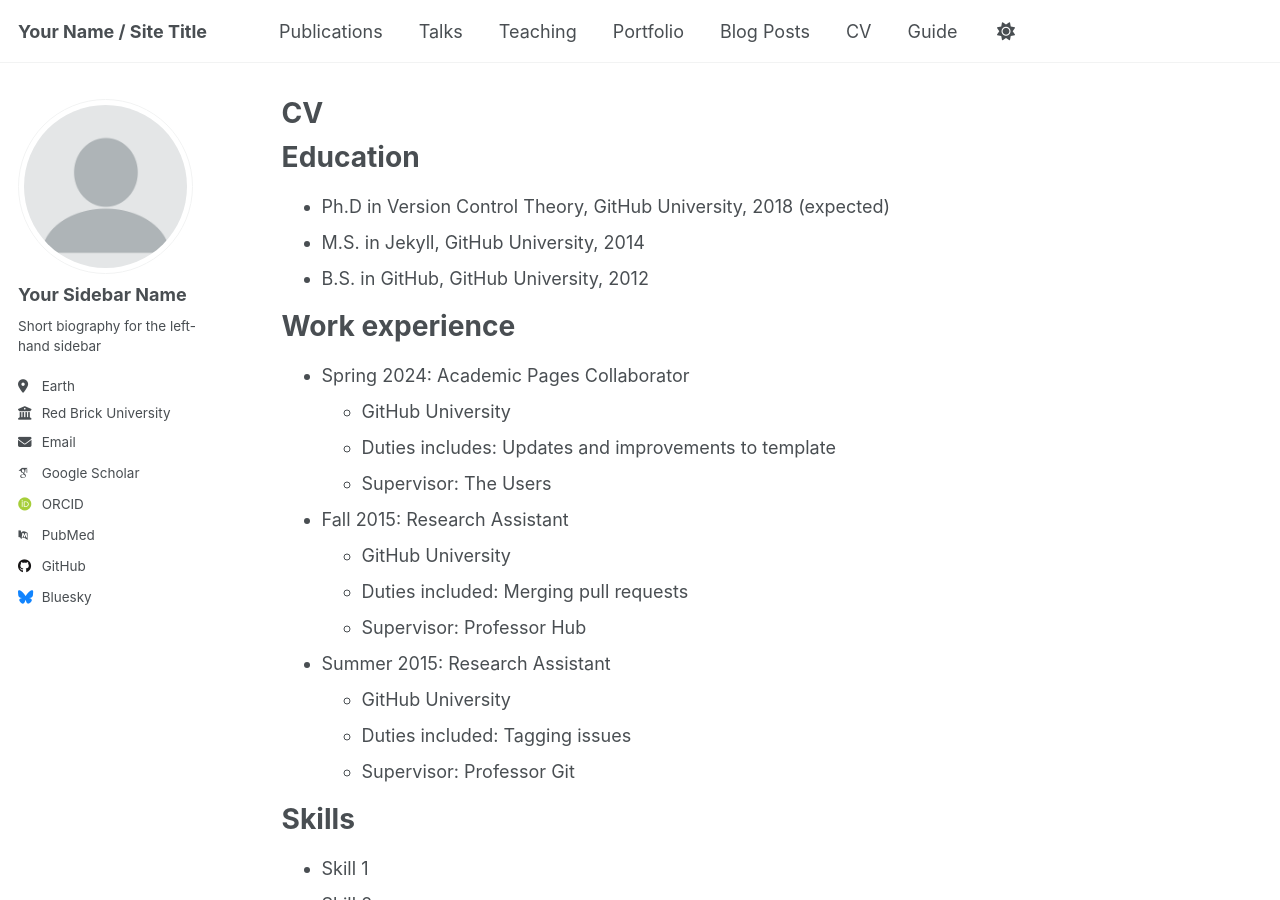
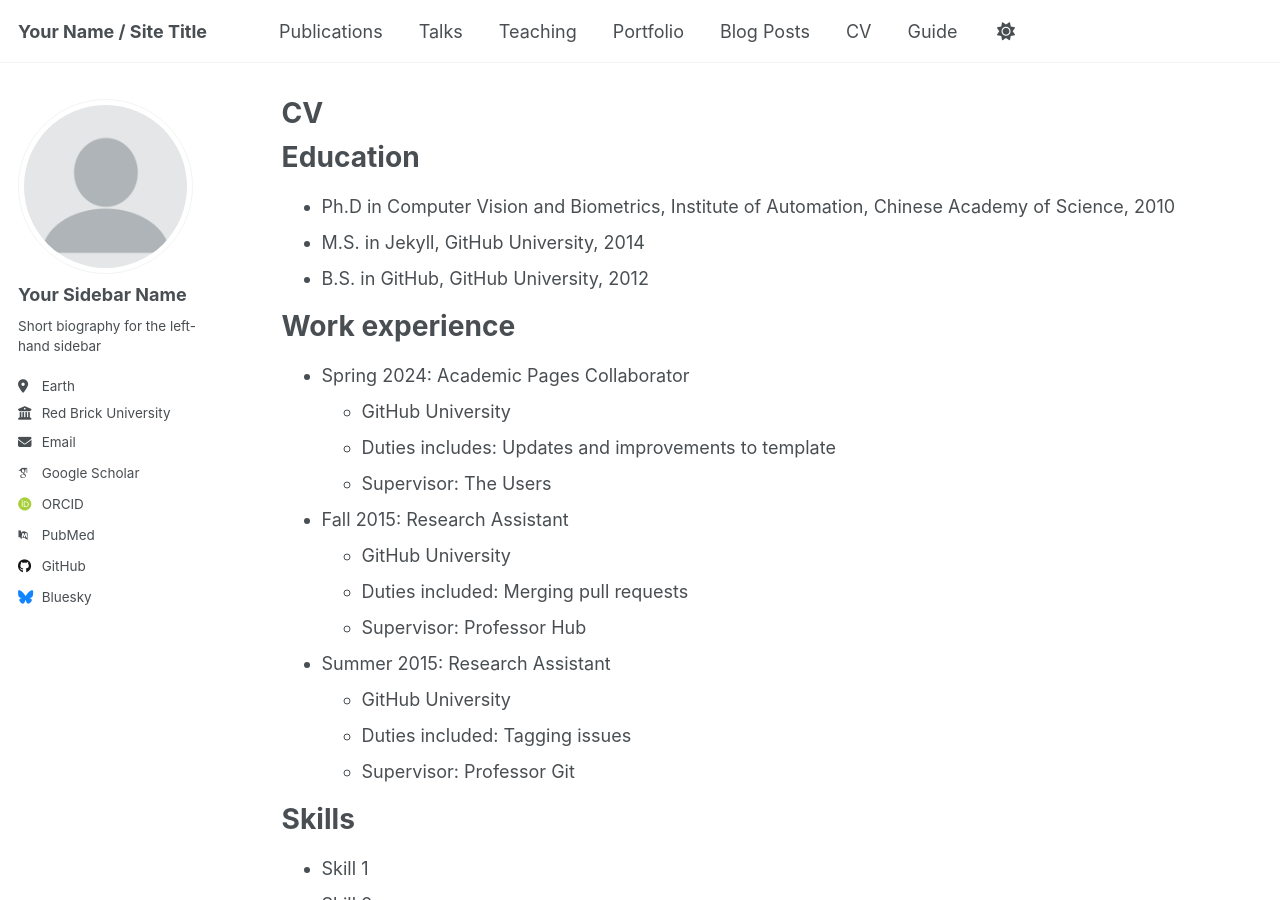
Before and after one commit to yfhanhust/research_hub, a Jekyll site: the page built from _pages/cv.md, in a window 1280 px wide and 900 px high. Built offline with Jekyll 4.4.1, drawn with Linux system fonts in a browser that asks for light colours; some web fonts are replaced; a script that is not in the unit is left out.

Commit message:
Update cv.md

```diff
--- a/_pages/cv.md
+++ b/_pages/cv.md
@@ -11,7 +11,7 @@ redirect_from:
 
 Education
 ======
-* Ph.D in Version Control Theory, GitHub University, 2018 (expected)
+* Ph.D in Computer Vision and Biometrics, Institute of Automation, Chinese Academy of Science, 2010
 * M.S. in Jekyll, GitHub University, 2014
 * B.S. in GitHub, GitHub University, 2012
 
```
